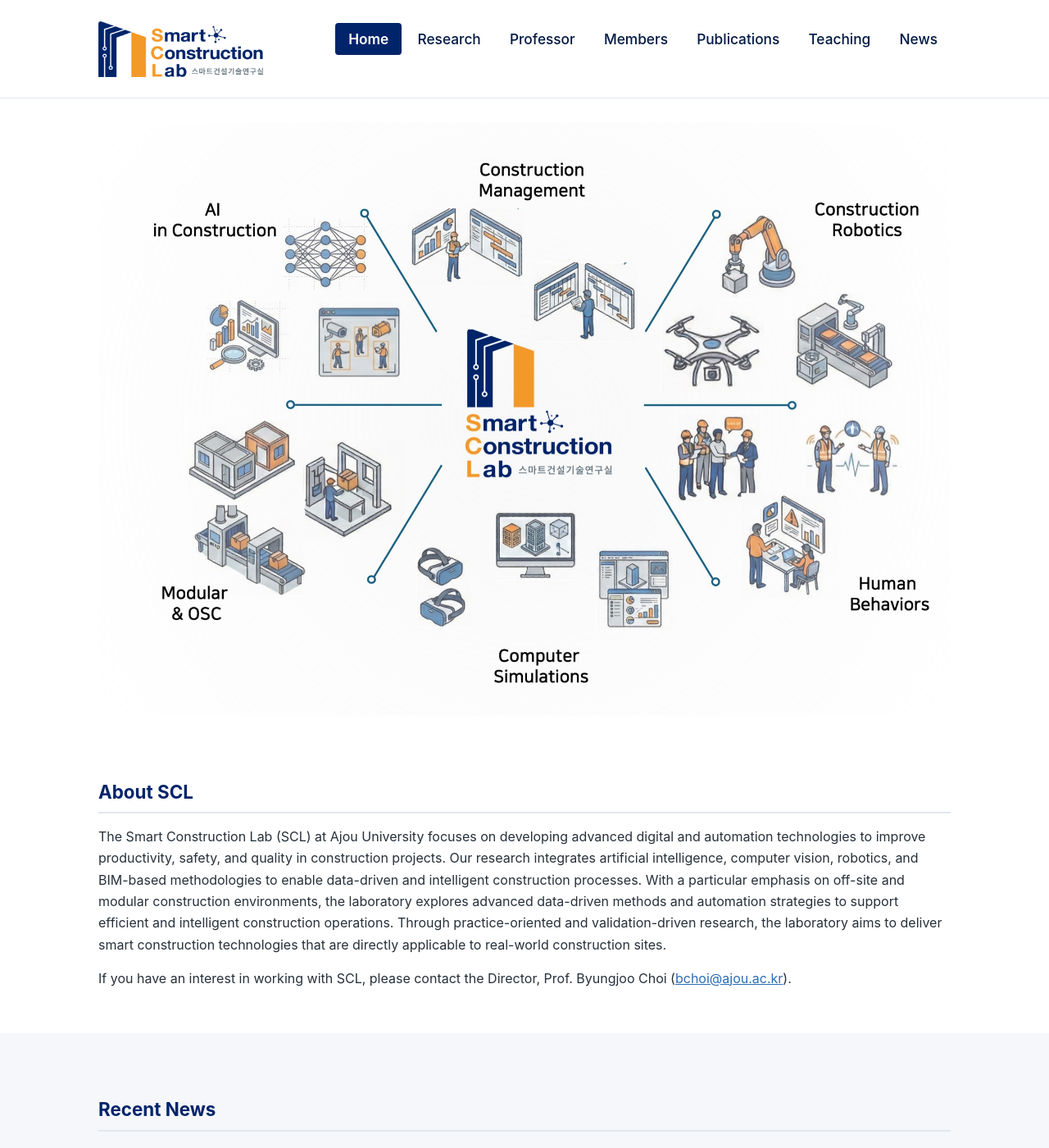
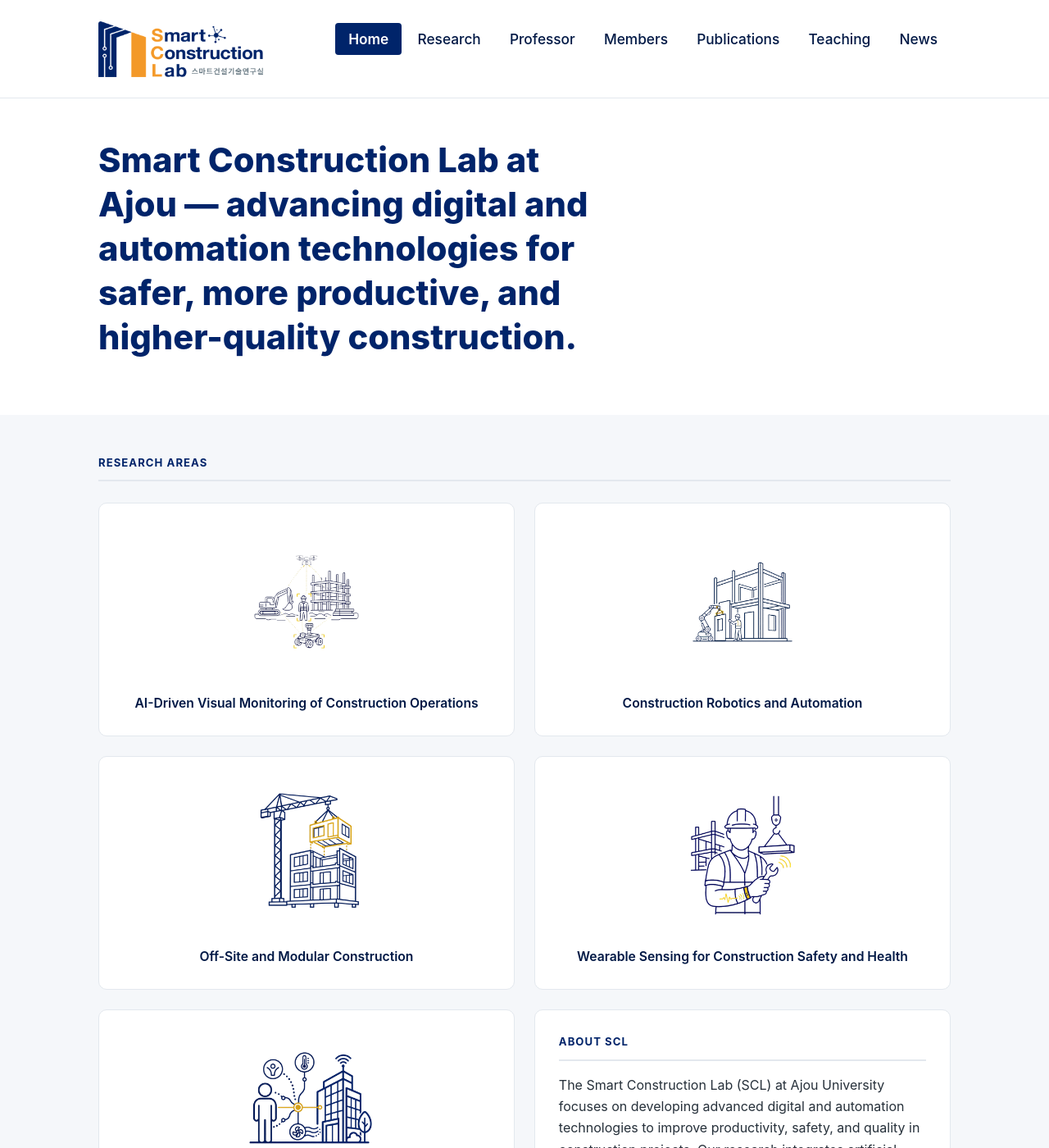
Before and after one commit to Ajou-Smart-Construction-Lab/ajou-smart-construction-lab.github.io, a Jekyll site: the page built from index.html, in a window 1280 px wide and 1400 px high. Shown: the whole window at 82% size. Built offline with Jekyll 4.4.1, drawn with Linux system fonts in a browser that asks for light colours; some of the changed text lies outside the part shown.

Commit message:
Redesign homepage: bold headline, Research Areas photo-tile grid (5 areas + inline About), Latest News — replaces old hero image layout, referencing user-provided mockup
Co-Authored-By: Claude Fable 5 <noreply@anthropic.com>

```diff
--- a/assets/css/style.css
+++ b/assets/css/style.css
@@ -40,14 +40,36 @@ body {
 .site-header ul a:hover { background: var(--bg-alt); }
 .site-header ul a.active { background: var(--brand); color: #fff; font-weight: 600; }
 
-/* hero (home) — 이미지 전체가 보이도록 원본 비율 유지 */
-.hero { padding-top: 1.8rem; }
-.hero img { width: 100%; height: auto; display: block; border-radius: 8px; }
-
 /* content */
 main.page { padding-top: 2.5rem; padding-bottom: 3.5rem; }
-.home-section { padding: 2.5rem 0; }
+.home-section { padding: 3rem 0; }
 .home-section.alt { background: var(--bg-alt); }
+
+/* home: headline */
+.headline {
+  color: var(--navy); font-size: clamp(1.7rem, 4vw, 2.6rem); font-weight: 800;
+  line-height: 1.3; max-width: 46rem; text-wrap: balance;
+}
+.eyebrow {
+  font-size: 0.82rem; font-weight: 700; letter-spacing: 0.08em; text-transform: uppercase;
+  color: var(--navy); padding-bottom: 0.6rem; margin-bottom: 1.6rem; border-bottom: 2px solid var(--line);
+}
+
+/* home: research areas grid */
+.research-grid { display: grid; grid-template-columns: 1fr 1fr; gap: 1.5rem; }
+.research-tile {
+  display: block; background: #fff; border: 1px solid var(--line); border-radius: 10px;
+  padding: 1.6rem; text-align: center; text-decoration: none; transition: border-color 0.15s;
+}
+.research-tile:hover { border-color: var(--accent); }
+.research-tile img { width: 100%; max-width: 190px; aspect-ratio: 1 / 1; object-fit: contain; margin: 0 auto 1rem; display: block; }
+.research-tile .caption { display: block; color: var(--navy-dark); font-weight: 600; font-size: 0.98rem; }
+.about-tile { background: #fff; border: 1px solid var(--line); border-radius: 10px; padding: 1.8rem; }
+.about-tile .eyebrow { margin-bottom: 1rem; }
+
+@media (max-width: 640px) {
+  .research-grid { grid-template-columns: 1fr; }
+}
 
 h1 { color: var(--navy); font-size: 1.9rem; margin-bottom: 1.2rem; }
 h2 { color: var(--navy); font-size: 1.4rem; margin: 2.2rem 0 0.9rem; padding-bottom: 0.35rem; border-bottom: 2px solid var(--line); }
--- a/index.html
+++ b/index.html
@@ -2,21 +2,48 @@
 title: Home
 permalink: /
 ---
-<section class="hero wrap">
-  <img src="{{ '/assets/img/hero.jpg' | relative_url }}" alt="Smart Construction Lab">
-</section>
-
 <section class="home-section">
   <div class="wrap">
-    <h2>About SCL</h2>
-    <p>The Smart Construction Lab (SCL) at Ajou University focuses on developing advanced digital and automation technologies to improve productivity, safety, and quality in construction projects. Our research integrates artificial intelligence, computer vision, robotics, and BIM-based methodologies to enable data-driven and intelligent construction processes. With a particular emphasis on off-site and modular construction environments, the laboratory explores advanced data-driven methods and automation strategies to support efficient and intelligent construction operations. Through practice-oriented and validation-driven research, the laboratory aims to deliver smart construction technologies that are directly applicable to real-world construction sites.</p>
-    <p>If you have an interest in working with SCL, please contact the Director, Prof. Byungjoo Choi (<a href="mailto:bchoi@ajou.ac.kr">bchoi@ajou.ac.kr</a>).</p>
+    <h1 class="headline">Smart Construction Lab at Ajou — advancing digital and automation technologies for safer, more productive, and higher-quality construction.</h1>
   </div>
 </section>
 
 <section class="home-section alt">
   <div class="wrap">
-    <h2>Recent News</h2>
+    <p class="eyebrow">Research Areas</p>
+    <div class="research-grid">
+      <a class="research-tile" href="{{ '/research/' | relative_url }}">
+        <img src="{{ '/assets/img/icon-vision.png' | relative_url }}" alt="">
+        <span class="caption">AI-Driven Visual Monitoring of Construction Operations</span>
+      </a>
+      <a class="research-tile" href="{{ '/research/' | relative_url }}">
+        <img src="{{ '/assets/img/icon-robot.png' | relative_url }}" alt="">
+        <span class="caption">Construction Robotics and Automation</span>
+      </a>
+      <a class="research-tile" href="{{ '/research/' | relative_url }}">
+        <img src="{{ '/assets/img/icon-modular.png' | relative_url }}" alt="">
+        <span class="caption">Off-Site and Modular Construction</span>
+      </a>
+      <a class="research-tile" href="{{ '/research/' | relative_url }}">
+        <img src="{{ '/assets/img/icon-wearable.png' | relative_url }}" alt="">
+        <span class="caption">Wearable Sensing for Construction Safety and Health</span>
+      </a>
+      <a class="research-tile" href="{{ '/research/' | relative_url }}">
+        <img src="{{ '/assets/img/icon-human.png' | relative_url }}" alt="">
+        <span class="caption">Human Factors and Smart Built Environments</span>
+      </a>
+      <div class="about-tile">
+        <p class="eyebrow">About SCL</p>
+        <p>The Smart Construction Lab (SCL) at Ajou University focuses on developing advanced digital and automation technologies to improve productivity, safety, and quality in construction projects. Our research integrates artificial intelligence, computer vision, robotics, and BIM-based methodologies to enable data-driven and intelligent construction processes.</p>
+        <p>If you have an interest in working with SCL, please contact the Director, Prof. Byungjoo Choi (<a href="mailto:bchoi@ajou.ac.kr">bchoi@ajou.ac.kr</a>).</p>
+      </div>
+    </div>
+  </div>
+</section>
+
+<section class="home-section">
+  <div class="wrap">
+    <p class="eyebrow">Latest News</p>
     <ul class="news-list">
       {% for item in site.data.news limit: 6 %}
       <li><span class="news-date">{{ item.date }}</span><span>{{ item.text }}</span></li>
```
Also changed, not shown: assets/img/hero.jpg (deleted).
